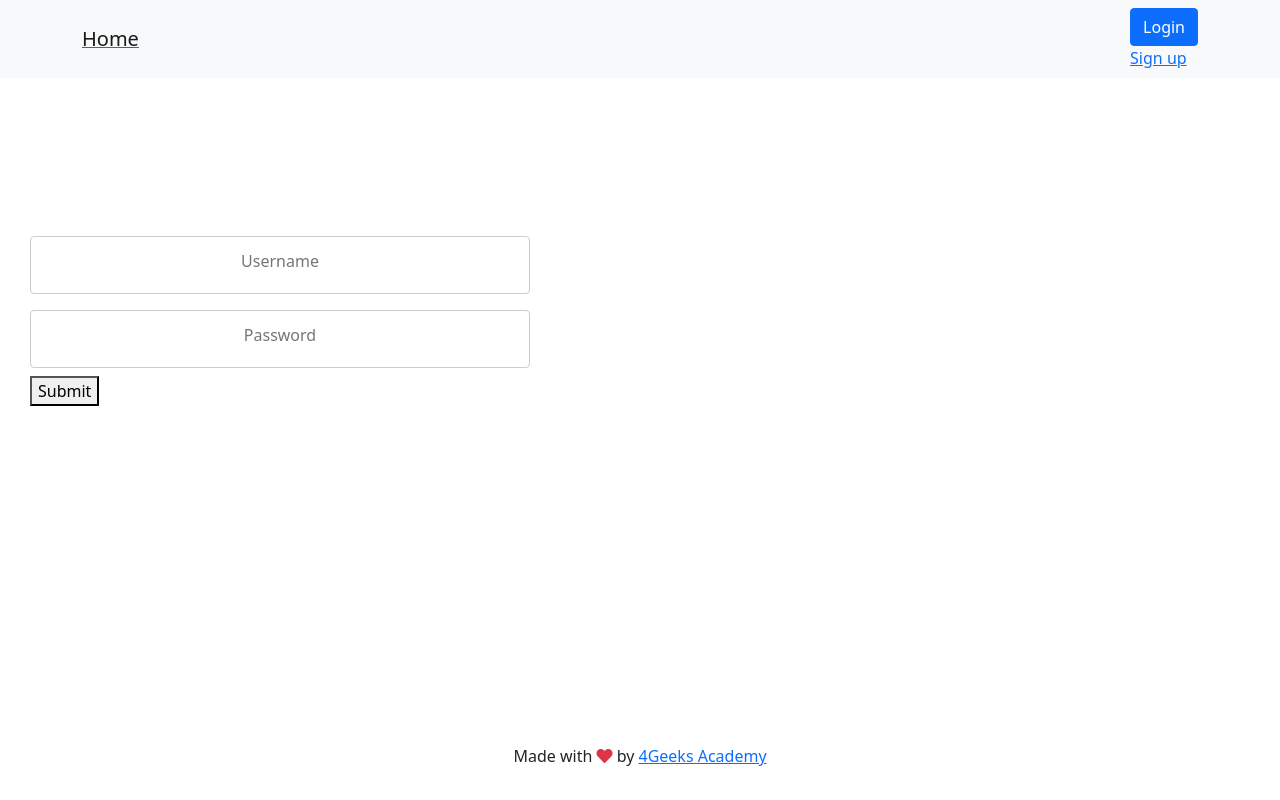
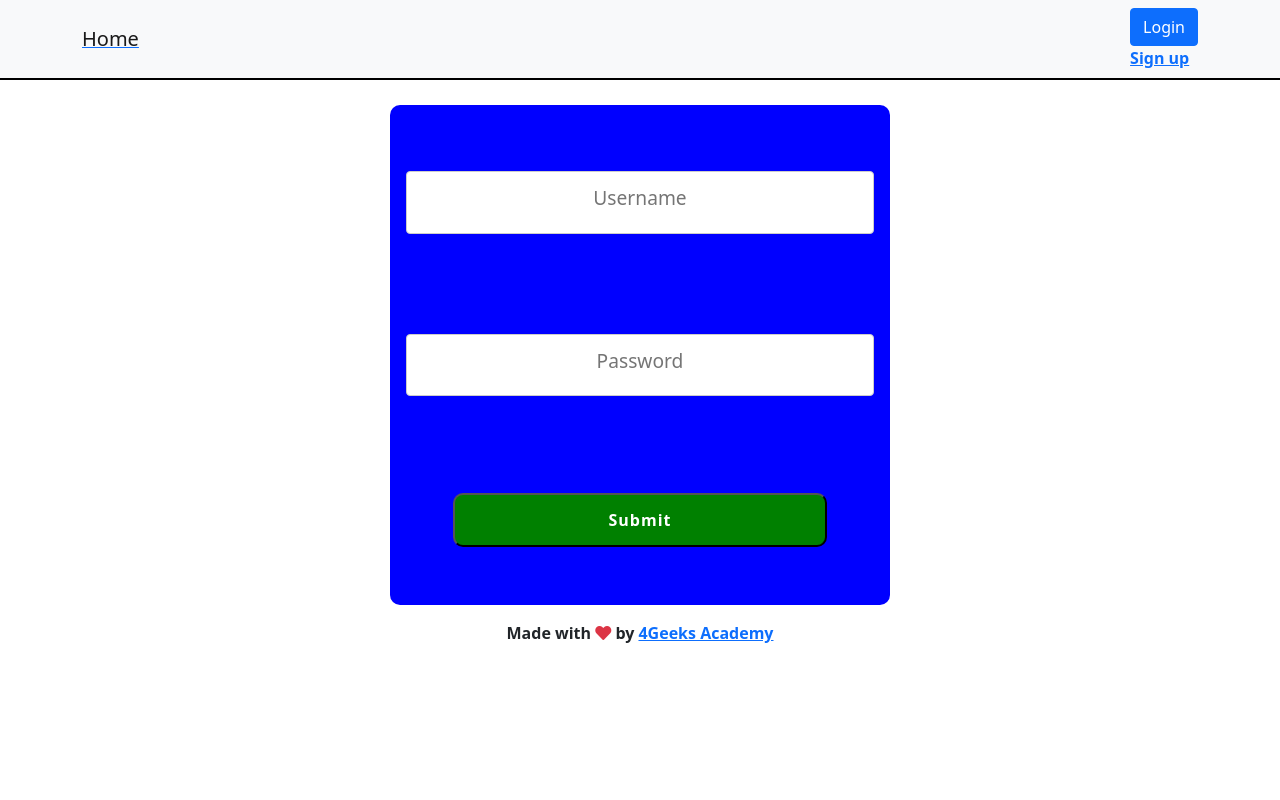
Before and after one commit to TotoDesMadre/gushi2, a React app: page /login in a window 1280 px wide. Built offline with nearby package versions, Linux system fonts and the light colour scheme.

Commit message:
login form

```diff
--- a/src/front/js/pages/login.js
+++ b/src/front/js/pages/login.js
@@ -19,6 +19,7 @@ export const Login = () => {
       <input type="text" placeholder="Password"></input>
 
       <button
+        className="login-btn"
         onClick={() => {
           setAuth(true);
           if (location.state?.from) {
--- a/src/front/styles/styles.css
+++ b/src/front/styles/styles.css
@@ -1,5 +1,8 @@
 /* Specifically for the login page */
-
+body {
+  font-size: 1rem;
+  font-weight: bold;
+}
 .hide {
   visibility: hidden;
   display: none;
@@ -71,10 +74,6 @@
   opacity: 1;
 }
 
-.login {
-  margin-top: 100px;
-}
-
 .section-bg {
   margin-top: 400px;
   background: linear-gradient(180deg, #e3ebf2 0%, #fff 100%);
@@ -91,12 +90,43 @@ secondSection {
 
 /* __________________________________________________ */
 .login {
+  display: flex;
+  flex-direction: column;
+  align-items: center;
+  justify-content: space-around;
   width: 500px;
   height: 500px;
-  margin-top: 150px;
-  margin-left: 30px;
+  margin: auto;
+  margin-top: 25px;
+  padding: 1rem;
+  border-radius: 10px;
+  font-weight: bold;
+  font-size: 1.2rem;
+  letter-spacing: 2px;
+  bottom: 1px solid blue;
+  background-color: blue;
+}
+.login-btn {
+  padding: 0.8rem;
+  width: 80%;
+  margin-top: 5px;
+  border-radius: 10px;
+  color: white;
+  background-color: green;
+  font-weight: bold;
+  font-size: 1rem;
+  letter-spacing: 1px;
+  transition: width ease-in 0.2s, padding ease-in 0.2s,
+    letter-spacing ease-in 0.2s, font-size ease-in 0.2s;
+}
+.login-btn:hover {
+  width: 95%;
+  padding: 1rem;
+  font-size: 1.3rem;
+  letter-spacing: 2px;
+  cursor: pointer;
 }
 /* __________________________________________________ */
 nav {
-  position: fixed;
+  border-bottom: 2px solid #000;
 }
```
